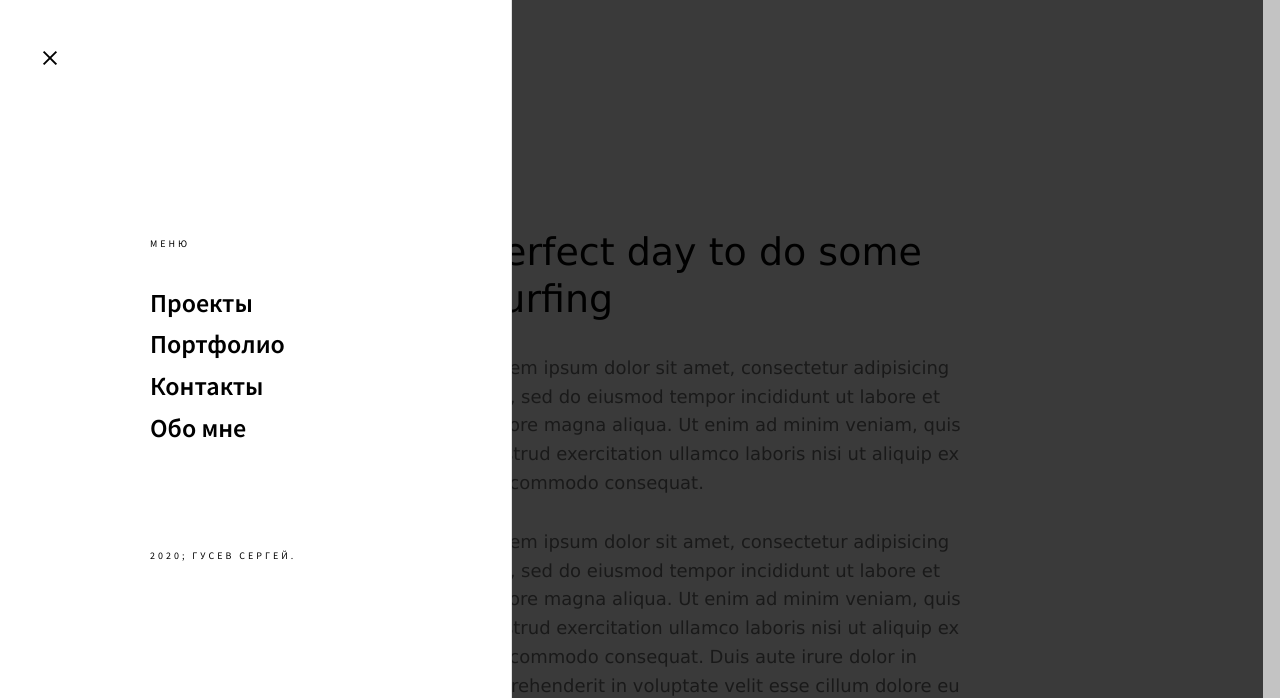
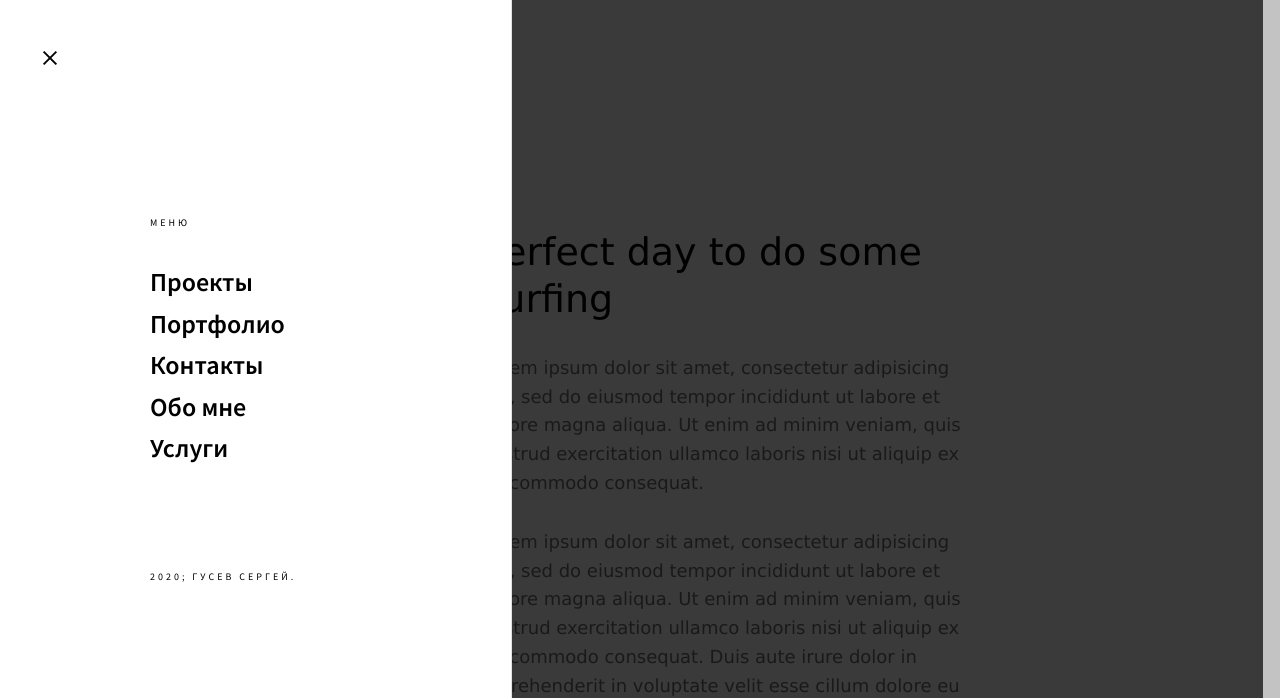
Before and after one commit to Srgusev/Portfolio, a plain HTML site: page first-post.html in a window 1280 px wide. Both pictures are taken after a click on the element 50 px from the left and 58 px from the top of the page. Shown: the top 698 px of the page. Drawn offline with Linux system fonts and the light colour scheme; a web font is replaced by a local one.

Commit message:
услуги

```diff
--- a/first-post.html
+++ b/first-post.html
@@ -60,6 +60,7 @@
 						<li><a href="index.html">Портфолио</a></li>
 						<li><a href="contact.html">Контакты</a></li>
 						<li><a href="about.html">Обо мне</a></li>
+						<li><a href="price.html">Услуги</a></li>
 					</ul>
 
 					<p class="copy smaller">2020; Гусев Сергей.</p>
```
